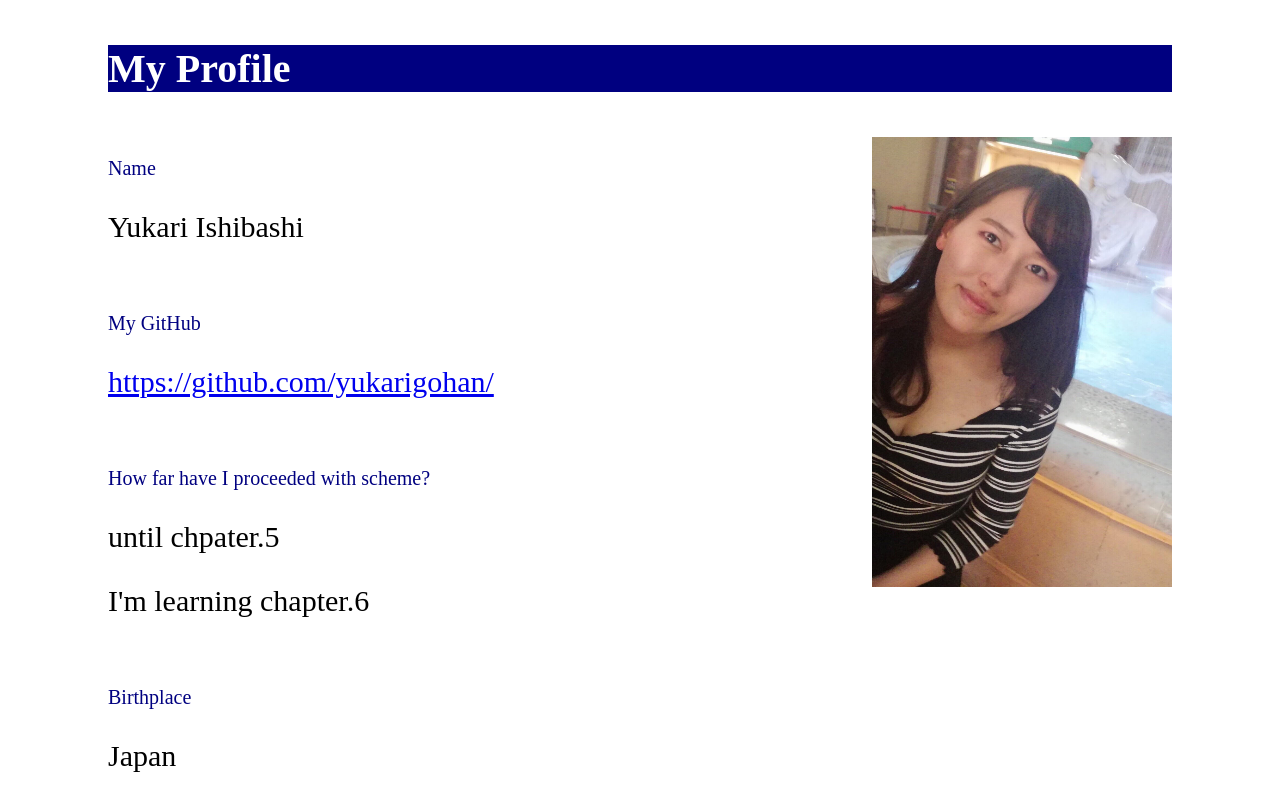
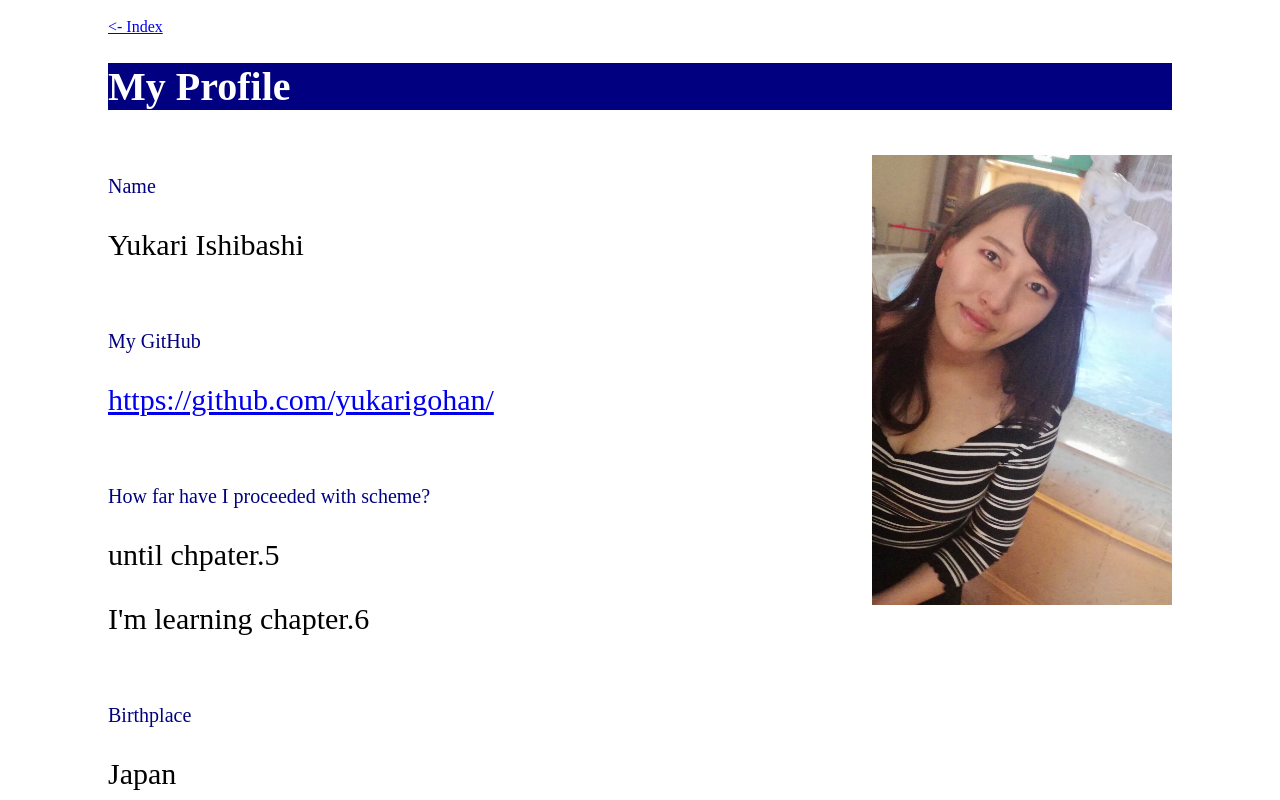
Before and after one commit to tigerscave/yukari-markup-diary, a plain HTML site: page myprofile3.html in a window 1280 px wide. Shown: the top 800 px of the page. Drawn offline with Linux system fonts and the light colour scheme.

Commit message:
myprofile

```diff
--- a/myprofile3.html
+++ b/myprofile3.html
@@ -7,7 +7,7 @@
 
   </head>
   <body>
-
+    <a href="index.html"><- Index</a>
     <h1 class="font40">My Profile</h1>
 
     <br>
```
